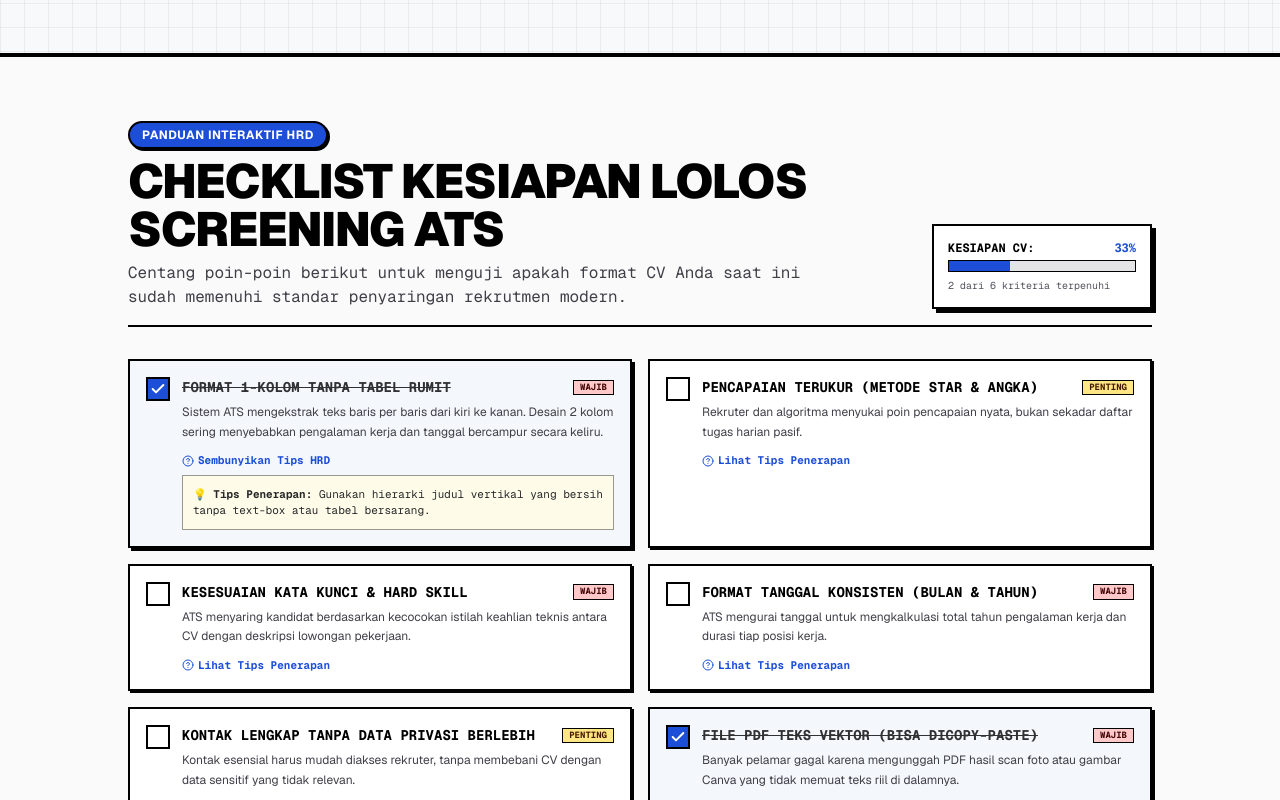
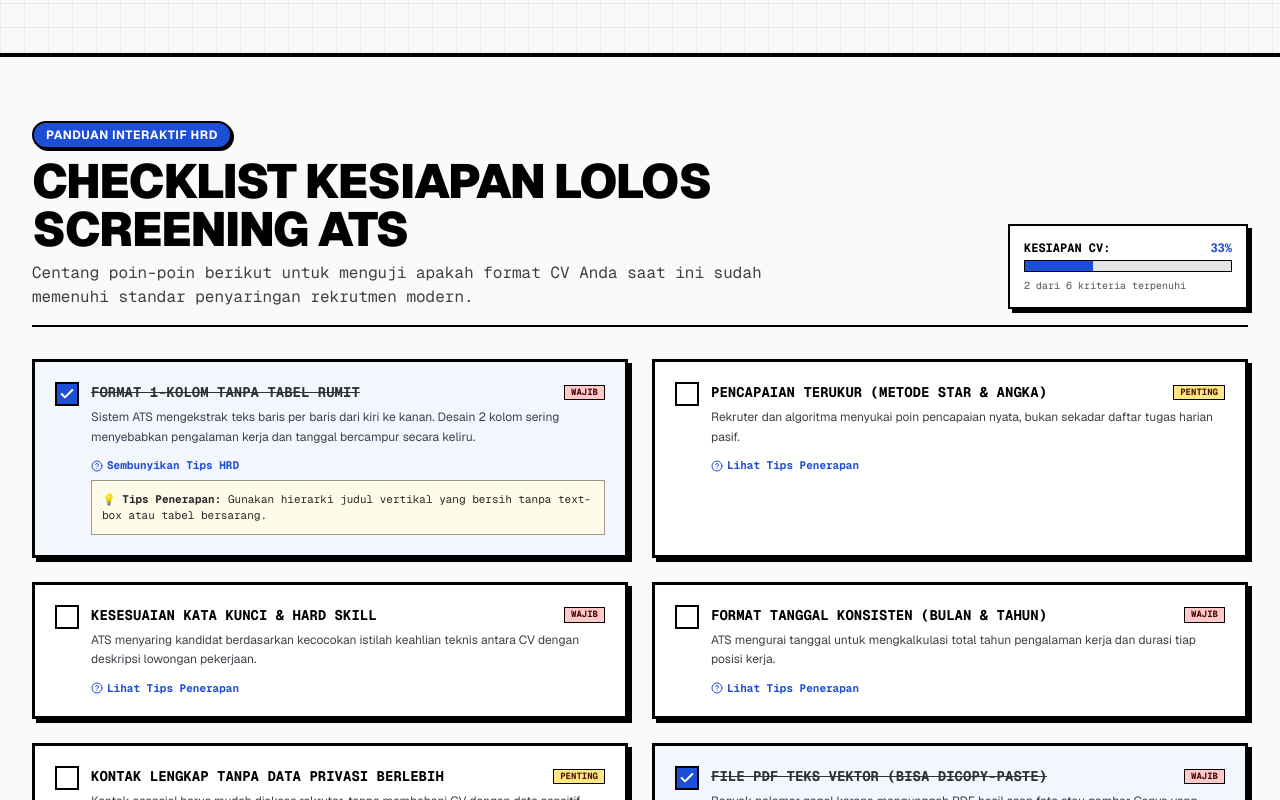
Before and after one commit to Kuncups/cv-ats, a Next.js app: page / in a window 1280 px wide. Shown: the part 2380-3180 px from the top of the page. Built offline with nearby package versions, Linux system fonts and the light colour scheme; no server answers.

Commit message:
style: expand ATS checklist guide to full screen width

```diff
--- a/src/components/home/AtsChecklistGuide.tsx
+++ b/src/components/home/AtsChecklistGuide.tsx
@@ -80,8 +80,8 @@ export function AtsChecklistGuide() {
   const scorePercentage = Math.round((checkedIds.length / CHECKLIST_ITEMS.length) * 100);
 
   return (
-    <section id="guide" className="border-b-4 border-black py-16 px-4 sm:px-6 lg:px-8 bg-zinc-50">
-      <div className="max-w-5xl mx-auto space-y-8">
+    <section id="guide" className="border-b-4 border-black py-12 sm:py-16 px-3 sm:px-6 lg:px-8 bg-zinc-50">
+      <div className="w-full space-y-6 sm:space-y-8">
         {/* Section Header */}
         <div className="flex flex-col md:flex-row md:items-end justify-between gap-4 pb-4 border-b-2 border-black">
           <div>
@@ -91,13 +91,13 @@ export function AtsChecklistGuide() {
             <h2 className="text-3xl sm:text-5xl font-black uppercase tracking-tight">
               Checklist Kesiapan Lolos Screening ATS
             </h2>
-            <p className="font-mono text-sm sm:text-base text-zinc-700 mt-2 max-w-2xl">
+            <p className="font-mono text-sm sm:text-base text-zinc-700 mt-2 max-w-3xl">
               Centang poin-poin berikut untuk menguji apakah format CV Anda saat ini sudah memenuhi standar penyaringan rekrutmen modern.
             </p>
           </div>
 
           {/* Live Readiness Counter */}
-          <div className="bg-white border-2 border-black p-3.5 shadow-[4px_4px_0px_#000] min-w-[220px]">
+          <div className="bg-white border-2 border-black p-3.5 shadow-[4px_4px_0px_#000] min-w-[240px]">
             <div className="flex items-center justify-between font-mono text-xs font-bold uppercase mb-1">
               <span>KESIAPAN CV:</span>
               <span className="text-[#1D4ED8]">{scorePercentage}%</span>
@@ -121,7 +121,7 @@ export function AtsChecklistGuide() {
         </div>
 
         {/* Interactive Checklist Grid */}
-        <div className="grid grid-cols-1 md:grid-cols-2 gap-4">
+        <div className="grid grid-cols-1 md:grid-cols-2 gap-4 sm:gap-6">
           {CHECKLIST_ITEMS.map((item) => {
             const isChecked = checkedIds.includes(item.id);
             const isExpanded = expandedId === item.id;
@@ -129,10 +129,8 @@ export function AtsChecklistGuide() {
             return (
               <div
                 key={item.id}
-                className={`border-2 border-black p-4 transition-all ${
-                  isChecked
-                    ? "bg-blue-50/50 shadow-[3px_3px_0px_#000]"
-                    : "bg-white shadow-[2px_2px_0px_#000]"
+                className={`border-3 border-black p-4 sm:p-5 transition-all shadow-[4px_4px_0px_#000] ${
+                  isChecked ? "bg-blue-50/60" : "bg-white"
                 }`}
               >
                 <div className="flex items-start gap-3">
```
